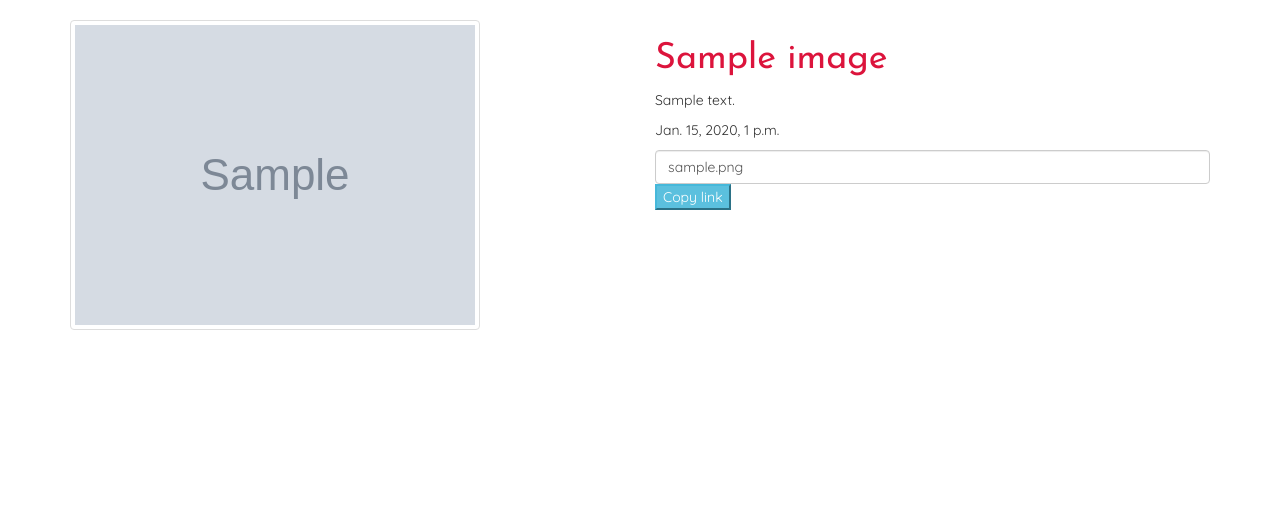
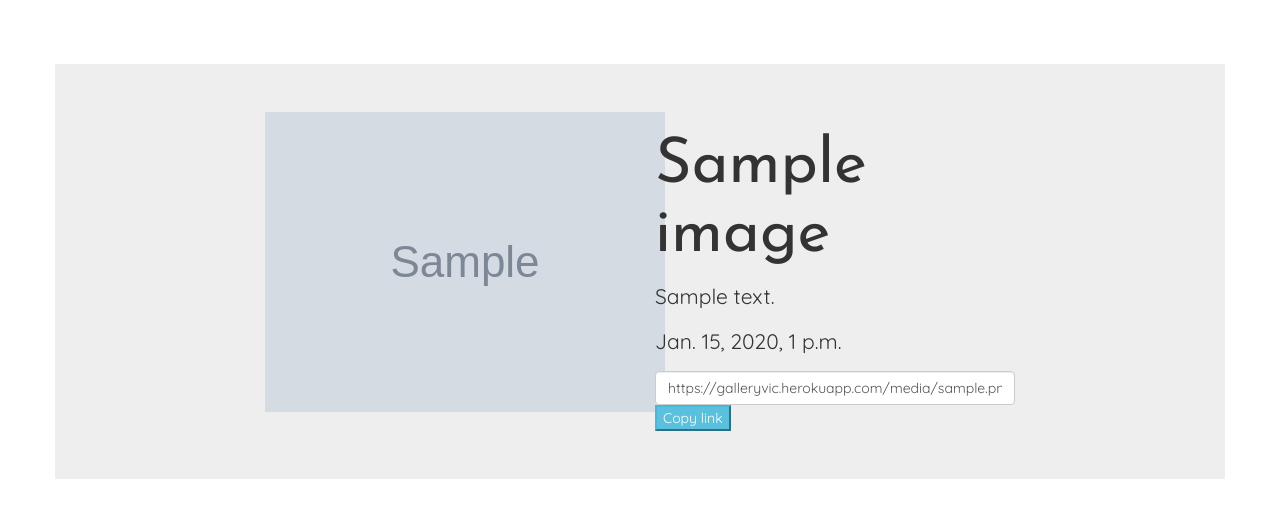
Before and after one commit to VickyMutai/gallery-app, a Django app: page /image/1 in a window 1280 px wide. Shown: the part 52-570 px from the top of the page. Run offline with Django 3.2, Linux system fonts and the light colour scheme; tables that the repository leaves empty hold one stand-in row (values such as "Sample post"); grey boxes marked "Sample" are stand-in pictures; some libraries are stand-ins or nearby versions.

Commit message:
add link to be copied

```diff
--- a/photos/templates/image.html
+++ b/photos/templates/image.html
@@ -9,18 +9,20 @@
       alert("Copied the text: " + copyText.value);
     }
   </script>
-<div class="container">
+<div class="container jumbotron" style="margin-top:5%">
     <div class="row">
-        <div class="col-md-6">
-            <img src="{{image.image_url.url}}" class="img-responsive img-thumbnail" alt="">
+        <div class="col-md-2"></div>
+        <div class="col-md-4">
+            <img src="{{image.image_url.url}}" class="" alt="">
         </div>
-        <div class="col-md-6">
+        <div class="col-md-4">
             <h1>{{image.name}}</h1>
             <p>{{image.description}}</p>
             <p>{{image.upload_date}}</p>
-            <input class="form-control" type="text" value="{{image.image_url}}" id="myInput">
+            <input class="form-control" type="text" value="https://galleryvic.herokuapp.com/media/{{image.image_url}}" id="myInput">
             <button onclick="myFunction()" class="btn-info">Copy link</button>
         </div>
+        <div class="col-md-2"></div>
     </div>
 </div>
 {% endblock %}
--- a/photos/templates/index.html
+++ b/photos/templates/index.html
@@ -65,7 +65,7 @@
                         {% endif %}
                     </div>
                     <div class="panel-footer">
-                        <button class="btn btn-default" style="margin-left:30%"><a href="">VIEW DETAILS</a></button>
+                        <button class="btn btn-default" style="margin-left:30%"><a href="/image/{{img.id}}">VIEW DETAILS</a></button>
                     </div>
                 </div>
             {% endif %}
@@ -79,7 +79,7 @@
                         {% endif %}
                     </div>
                     <div class="panel-footer">
-                        <button class="btn btn-default" style="margin-left:30%"><a href="">VIEW DETAILS</a></button>
+                        <button class="btn btn-default" style="margin-left:30%"><a href="/image/{{img.id}}">VIEW DETAILS</a></button>
                     </div>
                 </div>
             {% endif %}
```
